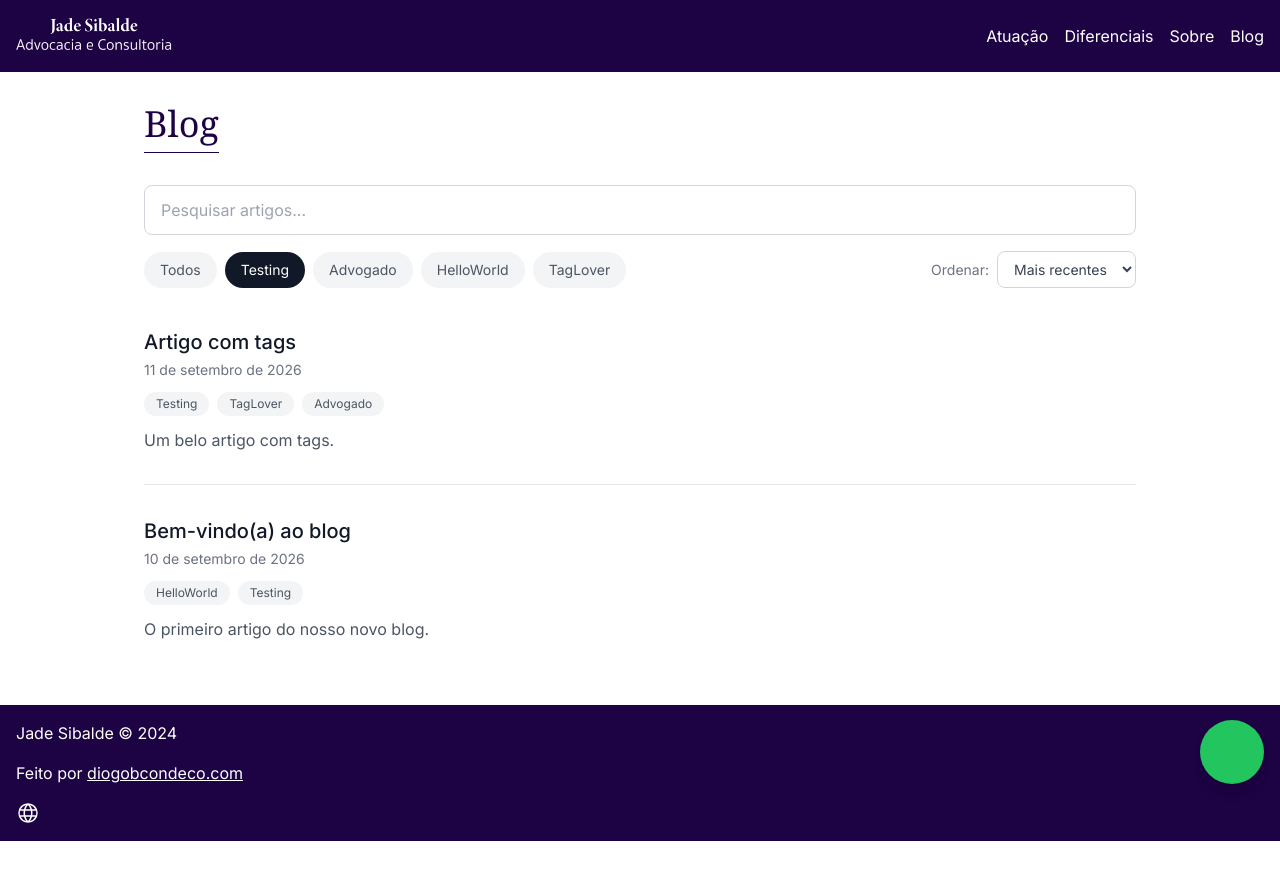
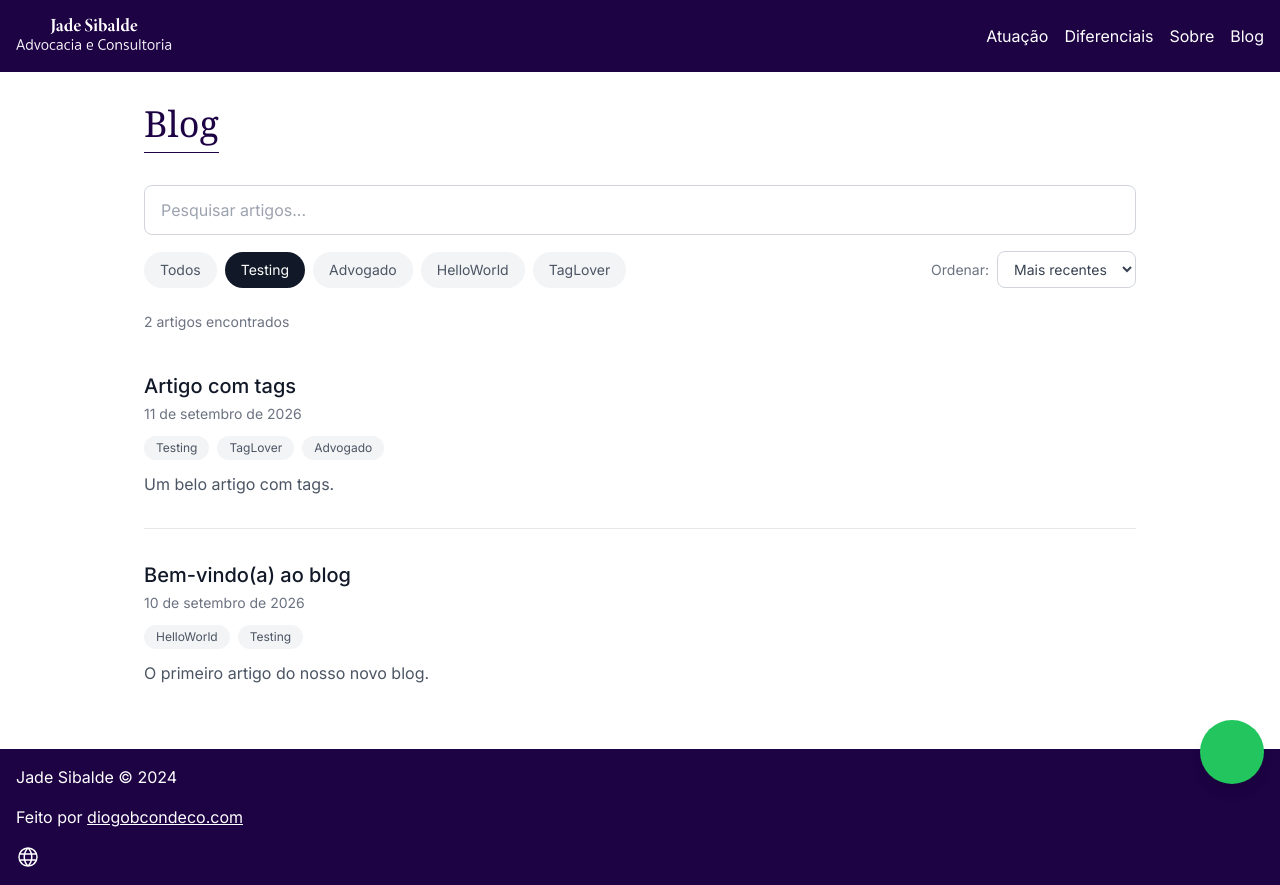
Before and after one commit to diogobcondeco/jadesibalde, a Next.js app: page /blog in a window 1280 px wide. Both pictures are taken after a click on the button "Testing". Before the commit the page ends 841 px from the top, so only its background shows below. Built offline with nearby package versions, Linux system fonts and the light colour scheme; some icons are missing.

Commit message:
add search amount and no amount found feature

```diff
--- a/components/BlogPostList.tsx
+++ b/components/BlogPostList.tsx
@@ -137,6 +137,11 @@ export default function BlogPostList({ posts }: Props) {
     );
   }
 
+  const hasActiveFilters =
+    searchQuery.trim().length > 0 || selectedTag !== null;
+
+  const resultCount = filteredPosts.length;
+
   return (
     <>
       <div className="mt-8">
@@ -210,10 +215,34 @@ export default function BlogPostList({ posts }: Props) {
         </div>
       </div>
 
-      {filteredPosts.length === 0 ? (
-        <p className="mt-8 text-gray-500">
-          Não foram encontrados artigos com estes critérios.
+      {hasActiveFilters && resultCount > 0 && (
+        <p className="mt-6 text-sm text-gray-500">
+          {resultCount === 1
+            ? "1 artigo encontrado"
+            : `${resultCount} artigos encontrados`}
         </p>
+      )}
+
+      {resultCount === 0 ? (
+        <div className="mt-10">
+          <p className="text-gray-700">
+            Não foram encontrados artigos com estes critérios.
+          </p>
+
+          {hasActiveFilters && (
+            <button
+              type="button"
+              onClick={() => {
+                setSearchQuery("");
+                setSelectedTag(null);
+                setVisibleCount(POSTS_PER_PAGE);
+              }}
+              className="mt-3 text-sm text-gray-600 underline underline-offset-2 hover:text-gray-900"
+            >
+              Limpar pesquisa e filtros
+            </button>
+          )}
+        </div>
       ) : (
         <>
           <ul className="mt-10 divide-y divide-gray-200">
```
